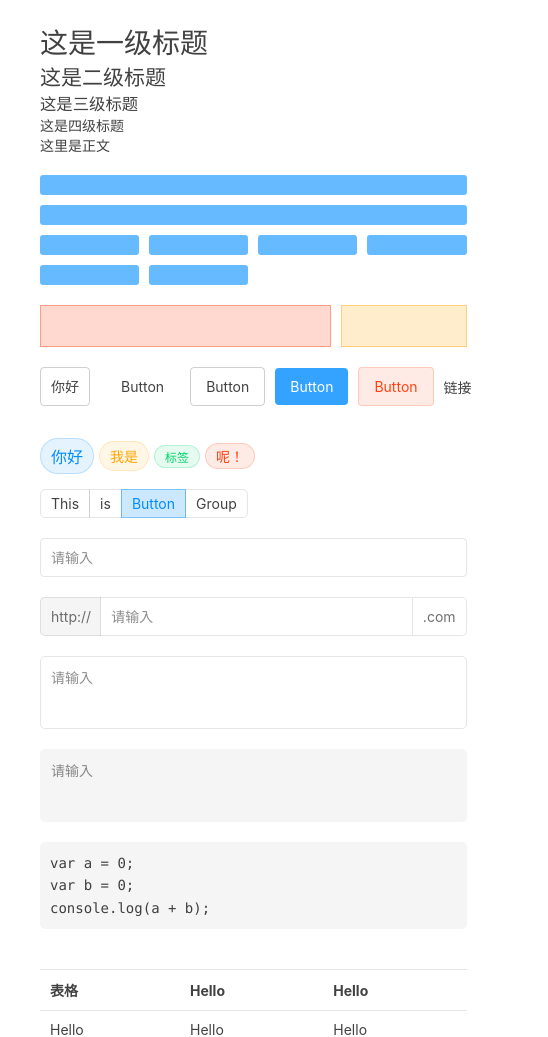
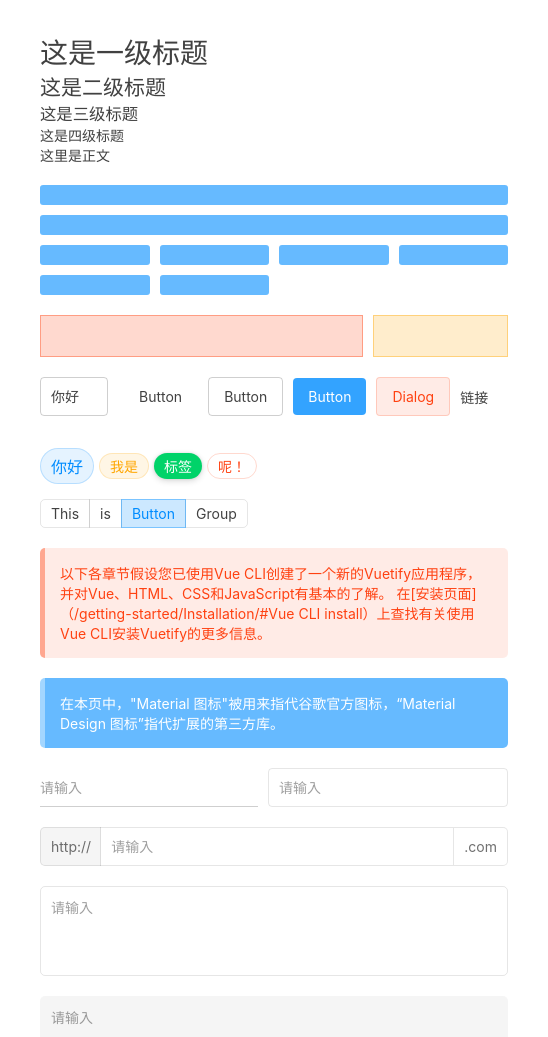
Before and after one commit to xianziljl/layout.css, a website: page index.html in a window 390 px wide. Shown: the part 69-1106 px from the top of the page, 548 px wide, since content can reach past the window. Drawn offline with nearby package versions, Linux system fonts and the light colour scheme; files that its build step writes are made by us from their sources.

Commit message:
修改了文档和示例

```diff
--- a/index.html
+++ b/index.html
@@ -4,26 +4,26 @@
   <meta charset="UTF-8">
   <meta name="viewport" content="width=device-width, initial-scale=1.0">
   <link rel="stylesheet" href="./dist/layout.css">
-  <!--[if gte IE 10]>
-  <![endif]-->
   <link rel="stylesheet" href="./dist/ie.css">
   <link rel="stylesheet" href="./dist/light.css" id="style">
   <link rel="stylesheet" href="./dist/color.css">
 
   <title>Layout.css</title>
   <style>
-    textarea{resize: none;}
+    .dk{color-scheme: dark;}
+    ::-webkit-scrollbar{width: 10px;height: 10px;}
+    ::-webkit-scrollbar-thumb{background-color: rgba(120, 120, 120, 0.3);border: 1px solid rgba(120, 120, 120, 0.2);}
   </style>
 </head>
 <body class="bg trans-bg c-8 fs-14">
   <!-- <h1 tabindex="1" class="m-10 bc-1 c-5 bd h:bg-1 a:c-9 f:bc-4">测试文字</h1> -->
-  <div class="pf wf bb bc-1 bg trans-bg z-2" style="height: 60px;">
+  <div class="ps wf bb bc-1 bg trans-bg z-2" style="height: 60px;left:0;top:0;">
     <div class="ma wf px-40 fr hf ac" style="max-width:1200px;">
       <h1 class="f-1">LAYOUT.CSS</h1>
       <button id="switch" class="p-5 px-15 bd bc-1 a r-3 h:bg-2">切换背景</button>
     </div>
   </div>
-  <div class="main fr fs-14 ma pt-50" style="max-width:1200px;">
+  <div class="main fr fs-14 ma" style="max-width:1200px;">
     <div class="pr f-1 p-30">
       <div class="p-10">
         <h1>这是一级标题</h1>
@@ -48,14 +48,15 @@
         <div class="bg-f p-5"></div>
         <div class="p-20 f-3 md:f-1 bg-o-2 bd bc-o-4"></div>
       </div>
-      <div class="fr ac">
+      <div class="fr ac fw">
         <select class="p-10 bd bc-2 m-10 r-4">
           <option value="1">你好</option>
+          <option value="2">你好111</option>
         </select>
         <button class="m-5 px-15 py-10 r-4 h:bg-1 a:bg-2 bd f:bc-2 h:bs-3 trans-bs">Button</button>
         <button class="m-5 px-15 py-10 r-4 h:bg-1 a:bg-2 f:bc-4 bd bc-2">Button</button>
         <button class="m-5 px-15 py-10 r-4 h:bg-b bg-b-8 c-w a:bg-b-8 trans">Button</button>
-        <button class="m-5 px-15 py-10 r-4 bd bc-r-2 h:bg-r-2 bg-r-1 c-r a:bg-r-4 trans">Button</button>
+        <button class="m-5 px-15 py-10 r-4 bd bc-r-2 h:bg-r-2 bg-r-1 c-r a:bg-r-4 trans" id="dialog-btn">Dialog</button>
         <a class="m-5 toe h:c-b h:u trans-c" href="#">链接</a>
       </div>
       <div>
@@ -63,9 +64,9 @@
       </div>
       <div class="fr ac p-5">
         <div class="p-5 px-10 r-20 bg-b-1 bd bc-b-2 c-b ml-5 fs-16">你好</div>
-        <div class="p-4 px-10 r-20 bg-o-1 bd bc-o-2 c-o ml-5">我是</div>
-        <div class="p-2 px-10 r-20 bg-g-1 bd bc-g-2 c-g ml-5 fs-12">标签</div>
-        <div class="p-2 px-10 r-20 bg-r-1 bd bc-r-2 c-r ml-5">呢！</div>
+        <div class="p-2 px-10 r-20 bg-o-1 bd bc-o-2 c-o ml-5">我是</div>
+        <div class="p-3 px-10 r-20 bg-g c-w ml-5 bs-2">标签</div>
+        <div class="p-2 px-10 r-20 bd bc-r-2 c-r ml-5">呢！</div>
       </div>
       <div class="p-10">
         <div class="ifr btn-group">
@@ -75,17 +76,24 @@
           <button class="a p-5 px-10 bd bc-1 h:bg-1 ml--1 rtr-5 rbr-5">Group</button>
         </div>
       </div>
+      <div class="p-10">
+        <div class="p-15 bl bc-r-4 c-r bg-r-1 r-5" style="border-left-width: 5px;">以下各章节假设您已使用Vue CLI创建了一个新的Vuetify应用程序，并对Vue、HTML、CSS和JavaScript有基本的了解。 在[安装页面]（/getting-started/Installation/#Vue CLI install）上查找有关使用Vue CLI安装Vuetify的更多信息。</div>
+        <div class="p-15 bl bc-w-4 c-w bg-b-6 r-5 mt-20" style="border-left-width: 5px;">在本页中，"Material 图标"被用来指代谷歌官方图标，“Material Design 图标”指代扩展的第三方库。</div>
+      </div>
       <div class="fc">
-        <input class="p-10 bd bc-1 m-10 r-4 f:bc-b trans-bc" placeholder="请输入" type="text">
+        <div class="fr ac p-10">
+          <input type="text" class="f-1 py-10 bb bc-2 f:bc-b mr-10 trans:b-c" placeholder="请输入">
+          <input class="f-1 p-10 bd bc-1 r-4 f:bc-b trans-bc" placeholder="请输入" type="number">
+        </div>
         <div class="fr m-10">
-          <div class="p-10 rl-5 bg-1 bl bt bb bc-1 c-6">http://</div>
+          <div class="p-10 rl-5 bg-1 by bl bc-1 c-6">http://</div>
           <input class="p-10 bc-1 f:bc-b bd trans-bc f-1 ml--1" placeholder="请输入" type="text">
-          <div class="p-10 rr-5 bt br bb bc-1 c-6">.com</div>
+          <div class="p-10 rr-5 by br bc-1 c-6">.com</div>
         </div>
-        <textarea class="p-10 bc-1 m-10 r-5 bd f:bc-b trans-bc" placeholder="请输入" cols="30" rows="3"></textarea>
-        <textarea class="p-10 bg-1 m-10 r-5 bd f:bc-b f:bg-b-1 h:bc-1 trans-bc" placeholder="请输入" cols="30" rows="3"></textarea>
-        <pre class="bg-1 r-5 p-10 m-10 lh-16">
-var a = 0;
+        <textarea class="p-10 bc-1 m-10 r-5 bd f:bc-b trans-bc" placeholder="请输入" rows="4" style="resize: none;"></textarea>
+        <textarea class="p-10 bg-1 m-10 r-5 bd f:bc-b f:bg-b-1 h:bc-1 trans-bc" placeholder="请输入" rows="4" style="resize: none;"></textarea>
+        <pre class="bg-1 r-5 p-10 m-10 lh-16 c-8">
+<span class="c-4">// var a = 0;</span>
 var b = 0;
 console.log(a + b);</pre>
       </div>
@@ -99,12 +107,12 @@ console.log(a + b);</pre>
       </div> -->
       <div class="m-10 mt-30">
         <table class="wf">
-          <tr class="h:bg-1 trans-bg dur-200">
+          <tr class="h:bg-b-1 trans-bg dur-200">
             <th class="p-10 by bc-1">表格</th>
             <th class="p-10 by bc-1">Hello</th>
             <th class="p-10 by bc-1">Hello</th>
           </tr>
-          <tr class="h:bg-1 trans-bg dur-200">
+          <tr class="h:bg-b-1 trans-bg dur-200">
             <td class="p-10 by bc-1">Hello</td>
             <td class="p-10 by bc-1">Hello</td>
             <td class="p-10 by bc-1">Hello</td>
@@ -119,25 +127,34 @@ console.log(a + b);</pre>
         <div class="f-1 bs-5 mx-10"></div>
       </div>
     </div>
-    <!-- <div class="pf wf hf bg-blk-6 z-2 ct" style="left: 0;top: 0;">
-      <div class="p-15 bg r-10 bs-5" style="max-width: 400px;">
-        <div class="fs-18 b p-10">困在时间里的父亲</div>
-        <div class="p-10">安东尼·霍普金斯、奥利维娅·科尔曼将出演，根据法国小说家兼剧作家佛罗莱恩·泽勒的舞台剧《父亲》改编的新片。霍普金斯饰演的角色是一个淘气而又高度独立的男人，随着年龄的增长，他拒绝了女儿安妮(科尔曼饰)的一切帮助。然而，在安妮决定和她的伴侣搬去巴黎后，这种帮助变得至关重要。</div>
+    <div class="pf wf hf bg-blk-6 z-2 ct vh" id="dialog" style="left: 0;top: 0;">
+      <div class="p-15 bg r-10 bs-5" style="max-width: 280px;">
+        <div class="fs-18 b p-10">Use Google's location service?</div>
+        <div class="p-10">Let Google help apps determine location. This means sending anonymous location data to Google, even when no apps are running.</div>
         <div class="fr ac mt-10">
           <div class="f-1"></div>
-          <button class="h:bg-b-1 a:bg-b-2 px-15 py-7 r-5 ml-10 c-b trans-bg">确定</button>
-          <button class="h:bg-1 a:bg-2 px-15 py-7 r-5 ml-10 trans-bg">取消</button>
+          <button class="h:bg-2 a:bg-4 f:bg-1 px-15 py-7 r-5 ml-10 trans-bg">DISAGREE</button>
+          <button class="h:bg-b-2 a:bg-b-4 f:bg-b-1 px-15 py-7 r-5 ml-10 c-b trans-bg b" id="agree-btn">AGREE</button>
         </div>
       </div>
-    </div> -->
+    </div>
   </div>
   <script>
     var isDark = false
     var sw = function() {
       isDark = !isDark
       document.querySelector('#style').setAttribute('href', isDark ? './dist/dark.css' : './dist/light.css')
+      document.scrollingElement.classList.toggle("dk")
     }
     document.querySelector('#switch').addEventListener('click', sw)
+
+
+    document.querySelector('#dialog-btn').addEventListener('click', function() {
+      document.querySelector('#dialog').classList.remove('vh')
+    })
+    document.querySelector('#agree-btn').addEventListener('click', function() {
+      document.querySelector('#dialog').classList.add('vh')
+    })
   </script>
 </body>
 </html>
--- a/scss/init.scss
+++ b/scss/init.scss
@@ -23,7 +23,7 @@ textarea{overflow: auto;}
 input::-ms-clear{display: none;}
 select::-ms-expand{display: none;}
 
-::placeholder{color: inherit;opacity: 0.6;}
+::placeholder{color: inherit;opacity: 0.5;}
 
 img, svg, canvas{vertical-align: middle;}
 
```
Also changed, not shown: README.md.
